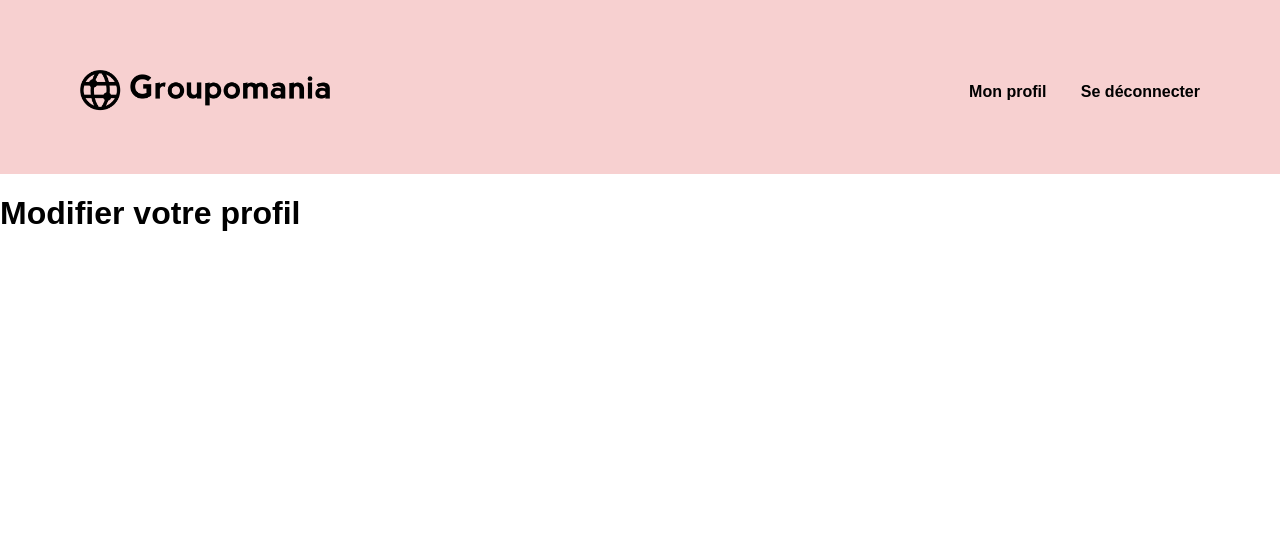
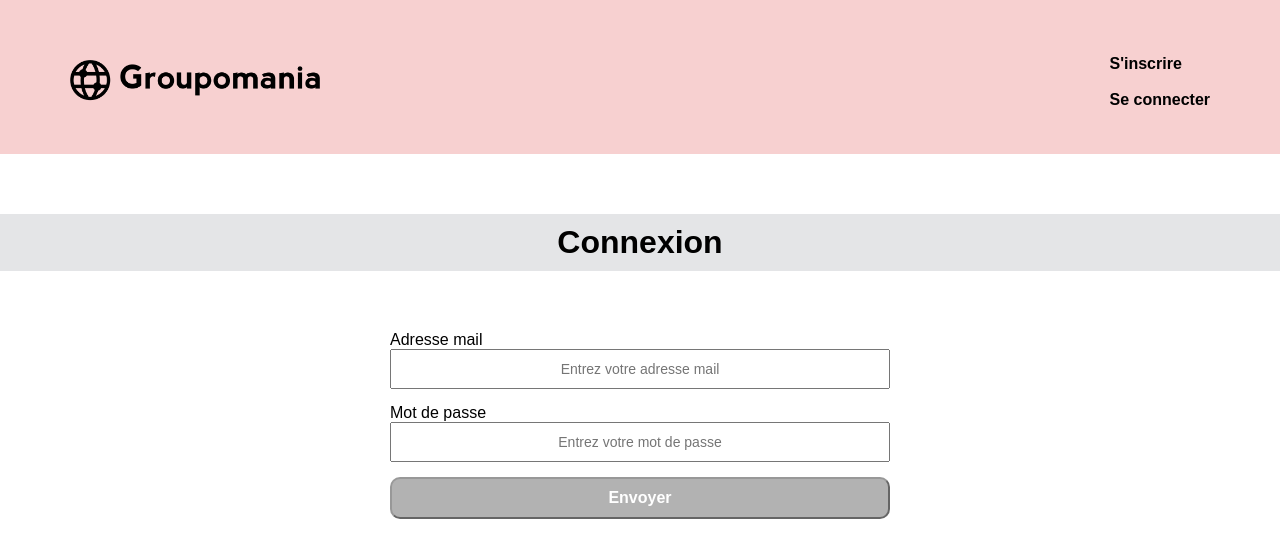
Before and after one commit to srh-mji/SarahMajewski_7_30062021, a Vue app in the folder frontend/: page /#/account in a window 1280 px wide. Shown: the top 558 px of the page. Built offline with nearby package versions, Linux system fonts and the light colour scheme.

Commit message:
Create view Account

```diff
--- a/frontend/src/views/Account.vue
+++ b/frontend/src/views/Account.vue
@@ -1,17 +1,44 @@
 <template>
-  <div id="profil">
-    <Header/>
-      <h1>Modifier votre profil</h1>
+    <div id="account">
+    <Login v-if="!connected" />
+
+    <Header v-if="connected"/>
+    <UserAccount v-if="connected"/>
   </div>
 </template>
 
 <script>
+import Login from '@/components/Login.vue';
 import Header from '@/components/Header.vue';
+import UserAccount from '@/components/UserAccount.vue';
 
 export default({
     name : 'Account',
     components : {
-        Header
-    }
+        Login,
+        Header,
+        UserAccount,
+    },
+     data() {
+    return{
+      connected: true
+    };
+  },
+
+  created(){
+    this.checkConnected()
+  },
+
+   methods: {
+    checkConnected(){
+      if(localStorage.user !== undefined){
+        this.connected = true;
+        console.log('Utilisateur connecté !');
+      }
+      else if(localStorage.user == undefined){
+        this.connected = false;
+        console.log('Utilisateur non connecté !');
+      }
+    }},
 })
 </script>
```
